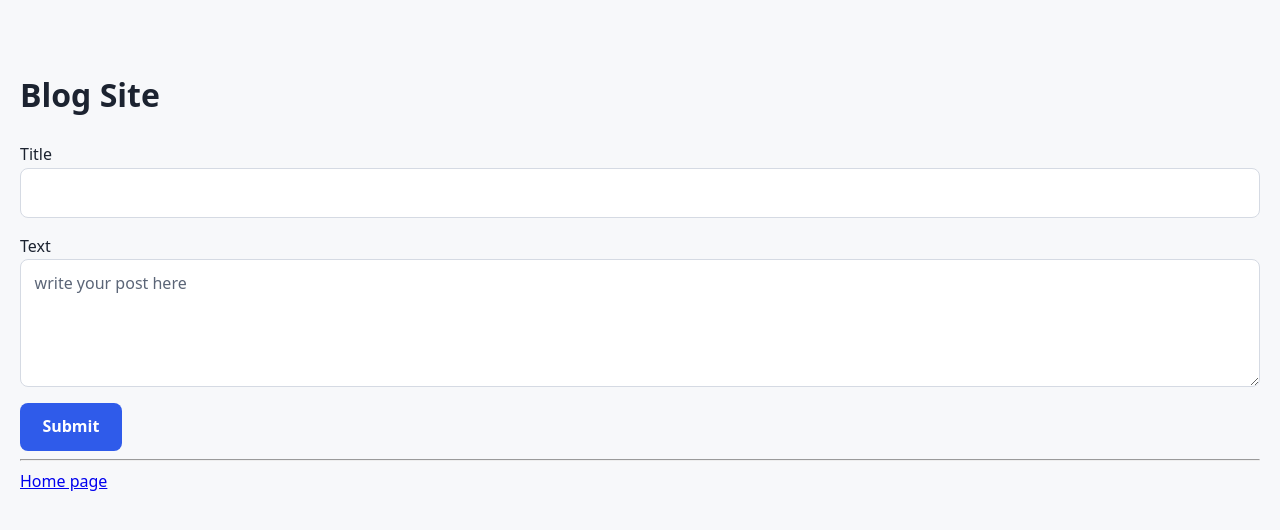
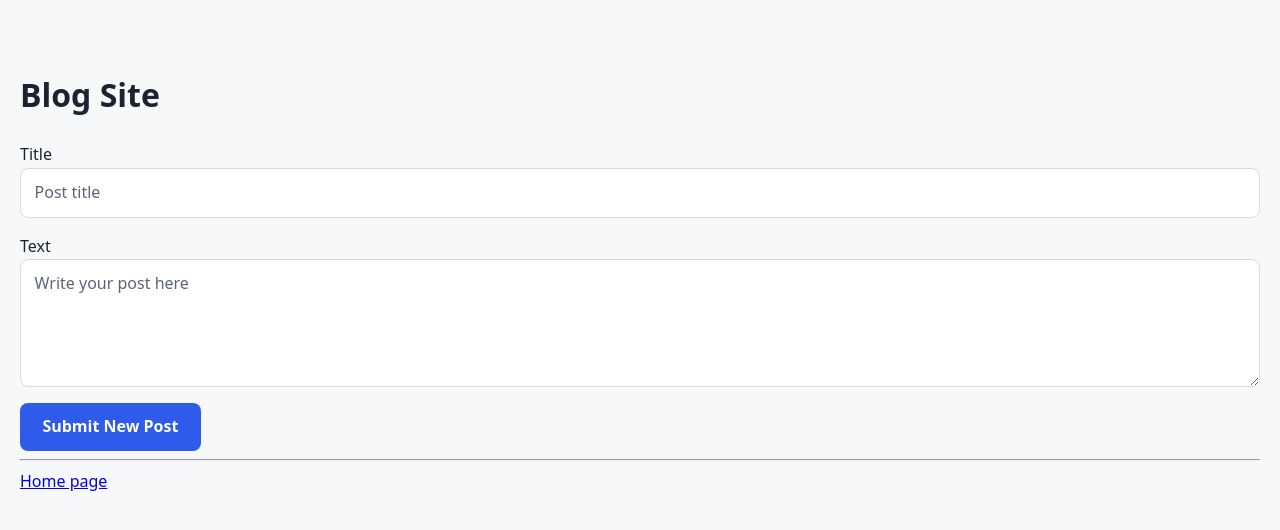
Before and after one commit to claraj/basic_flask_blog, a Flask app: page /create-new-post in a window 1280 px wide. Shown: the top 530 px of the page. Run offline with Flask 3, Linux system fonts and the light colour scheme.

Commit message:
remove redundant styles, style new post anchor link as a button, use url_for for links

```diff
--- a/templates/new_post.html
+++ b/templates/new_post.html
@@ -1,14 +1,16 @@
 {% extends 'base.html' %}
 {% block content %}
 
-<form action="/submit-new-post" method="POST">
+<form action="{{ url_for('submit_new_blog_post') }}" method="POST">
+
     <label for="post-title">Title</label>
-    <input type="text" name="title" id="post-title">
+    <input type="text" name="title" id="post-title" placeholder="Post title">
 
     <label for="post-text">Text</label>
-    <textarea name="text" id="post-text" placeholder="write your post here"></textarea>
+    <textarea name="text" id="post-text" placeholder="Write your post here"></textarea>
 
-    <button type="submit">Submit</button>
+    <button type="submit" class="blog-button">Submit New Post</button>
+
 </form>
 
 {% endblock %}
```
Also changed, not shown: templates/home.html (+3 -5 lines).
